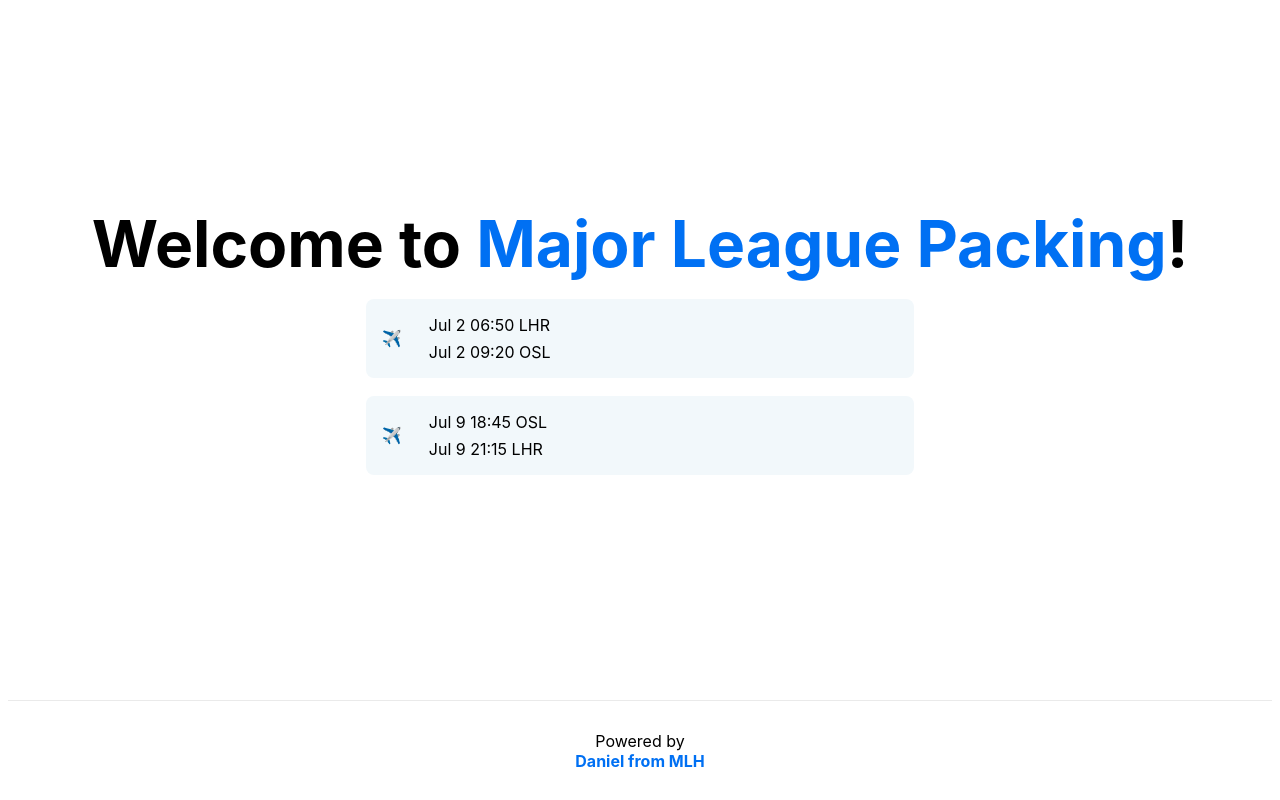
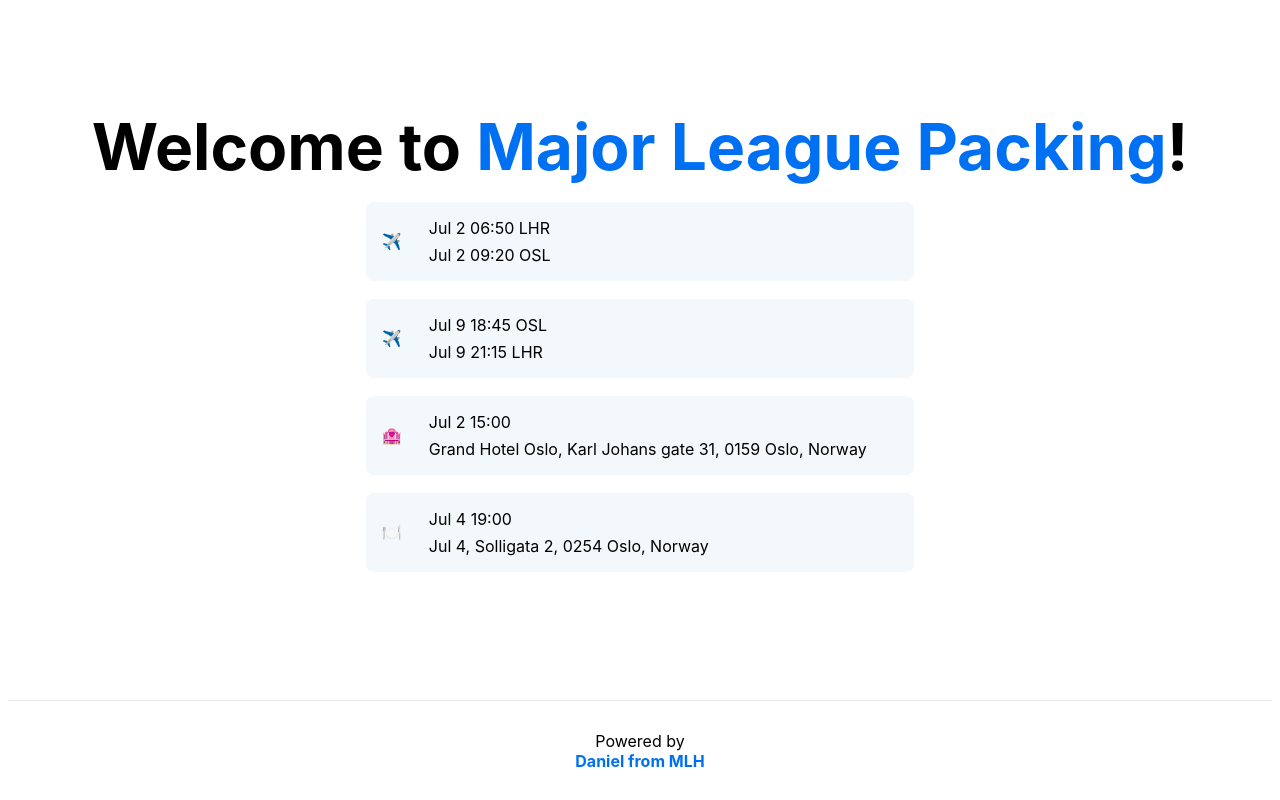
Before and after one commit to daniel692a/major-league-packing, a Next.js app: page / in a window 1280 px wide. Built offline with nearby package versions, Linux system fonts and the light colour scheme.

Commit message:
Dynamically load accommodation check-in and restaurant

```diff
--- a/components/Itinerary.js
+++ b/components/Itinerary.js
@@ -1,4 +1,6 @@
-import Flight from './Flight'
+import Flight from './Flight';
+import AccommodationCheckin from './AccommodationCheckin';
+import Restaurant from './Restaurant';
 
 export default function Itinerary({itinerary}) {
     return(
@@ -14,6 +16,23 @@
                         key={flight.confirmation}
                     />
                 ))}
+
+                {itinerary.accommodation.map(place => (
+                    <AccommodationCheckin
+                        startDate={place.startDate}
+                        checkInTime={place.checkInTime}
+                        name={place.name}
+                        address={place.address}
+                    />
+                ))}
+                {itinerary.restaurants.map(restaurant => (
+                    <Restaurant
+                        time={restaurant.time}
+                        date={restaurant.date}
+                        name={restaurant.name}
+                        address={restaurant.address}
+                    />
+                ))}
             </section>
             <style jsx>{`
                 .itinerary {
--- a/components/Restaurant.js
+++ b/components/Restaurant.js
@@ -3,7 +3,7 @@
     return (
         <>
             <InformationContainer
-                icon='✈️'
+                icon='🍽️'
                 upperDescription={`${date} ${time}`}
                 lowerDescription={`${date}, ${address}`}
             />
--- a/pages/index.js
+++ b/pages/index.js
@@ -6,7 +6,7 @@
   return (
     <div className="container">
       <Head>
-        <title>Create Next App</title>
+        <title>Major League Packing</title>
         <link rel="icon" href="/favicon.ico" />
       </Head>
 
```
Lines whose indentation alone changed are shown as unchanged.
